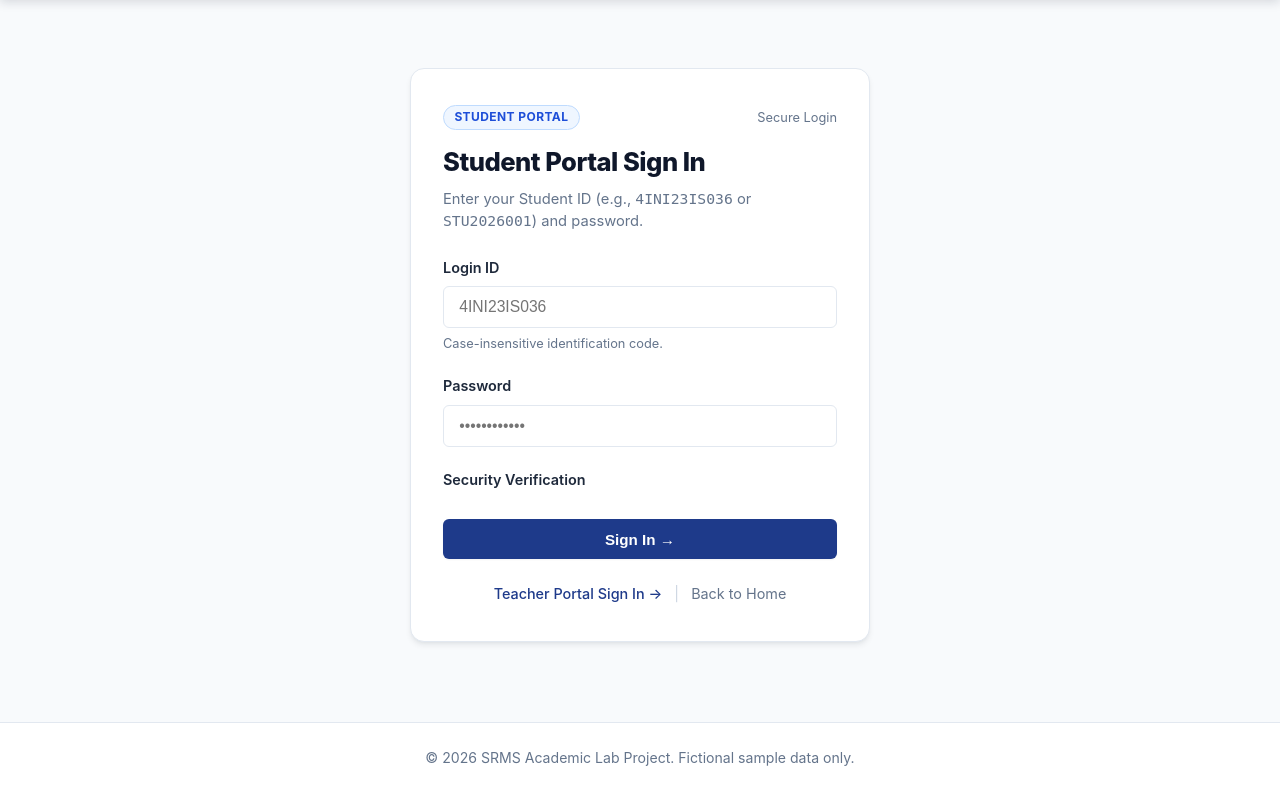
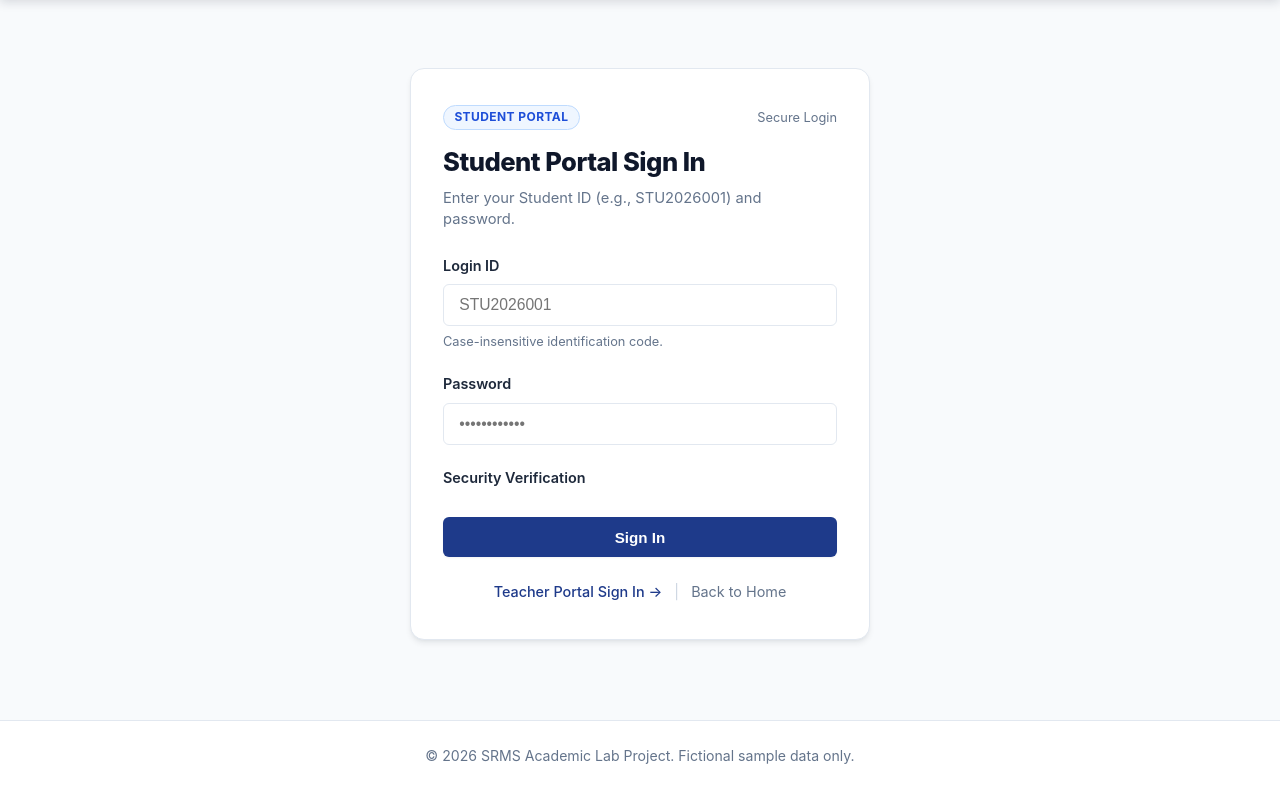
Before and after one commit to bhavana-career/STQA, a Flask app: page /student/login in a window 1280 px wide. Shown: the part 68-861 px from the top of the page. After the commit the page ends 832 px from the top, so only its background shows below. Run offline with Flask 3, Linux system fonts and the light colour scheme; some libraries are stand-ins or nearby versions.

Commit message:
fix(ui): preserve exact button text and input placeholders for selenium assertions

```diff
--- a/app/templates/auth/login.html
+++ b/app/templates/auth/login.html
@@ -31,9 +31,9 @@
                 <h2 class="auth-card-title">{{ title }}</h2>
                 <p class="auth-card-subtitle">
                     {% if role == 'student' %}
-                    Enter your Student ID (e.g., <code>4INI23IS036</code> or <code>STU2026001</code>) and password.
+                    Enter your Student ID (e.g., STU2026001) and password.
                     {% else %}
-                    Enter your Teacher ID (e.g., <code>TCH001</code>) and password.
+                    Enter your Teacher ID (e.g., TCH001) and password.
                     {% endif %}
                 </p>
 
@@ -67,7 +67,7 @@
                                maxlength="32"
                                autocomplete="username"
                                value="{{ login_id or '' }}"
-                               placeholder="{% if role == 'student' %}4INI23IS036{% else %}TCH001{% endif %}"
+                               placeholder="{% if role == 'student' %}STU2026001{% else %}TCH001{% endif %}"
                                aria-describedby="login_id_help"/>
                         <small id="login_id_help" class="form-text">Case-insensitive identification code.</small>
                     </div>
@@ -103,7 +103,7 @@
                     </div>
 
                     <div class="form-actions" style="margin-top: 1.75rem;">
-                        <button type="submit" class="btn btn-primary btn-block" id="btn-submit-login">Sign In &rarr;</button>
+                        <button type="submit" class="btn btn-primary btn-block" id="btn-submit-login">Sign In</button>
                     </div>
                 </form>
 
--- a/app/templates/index.html
+++ b/app/templates/index.html
@@ -33,7 +33,7 @@
                         <h3 id="card-student-title">Student Portal</h3>
                         <p>Check your 10th Standard examination results, grade breakdown, and subject performance with server-verified calculations.</p>
                     </div>
-                    <a href="{{ url_for('auth.student_login') }}" class="btn btn-primary btn-block" id="student-login-link">Student Login &rarr;</a>
+                    <a href="{{ url_for('auth.student_login') }}" class="btn btn-primary btn-block" id="student-login-link">Student Login</a>
                 </article>
                 <article class="portal-card system-card" aria-labelledby="card-teacher-title">
                     <div>
@@ -44,7 +44,7 @@
                         <h3 id="card-teacher-title">Teacher Portal</h3>
                         <p>Enter, update, and manage subject marks for assigned students with class performance insights and audit logs.</p>
                     </div>
-                    <a href="{{ url_for('auth.teacher_login') }}" class="btn btn-secondary btn-block" id="teacher-login-link">Teacher Login &rarr;</a>
+                    <a href="{{ url_for('auth.teacher_login') }}" class="btn btn-secondary btn-block" id="teacher-login-link">Teacher Login</a>
                 </article>
             </div>
         </section>
--- a/app/templates/student/dashboard.html
+++ b/app/templates/student/dashboard.html
@@ -67,7 +67,7 @@
                         <p style="color: var(--muted-color); font-size: 0.88rem;">Academic Term: <strong>{{ latest_exam.academic_year }}</strong> &bull; Total Evaluation Modules: 5</p>
                     </div>
                     <button type="button" class="btn btn-primary" id="btn-view-result" aria-haspopup="dialog" aria-controls="result-modal">
-                        View Detailed Result &rarr;
+                        View Detailed Result
                     </button>
                 </div>
             {% else %}
```
